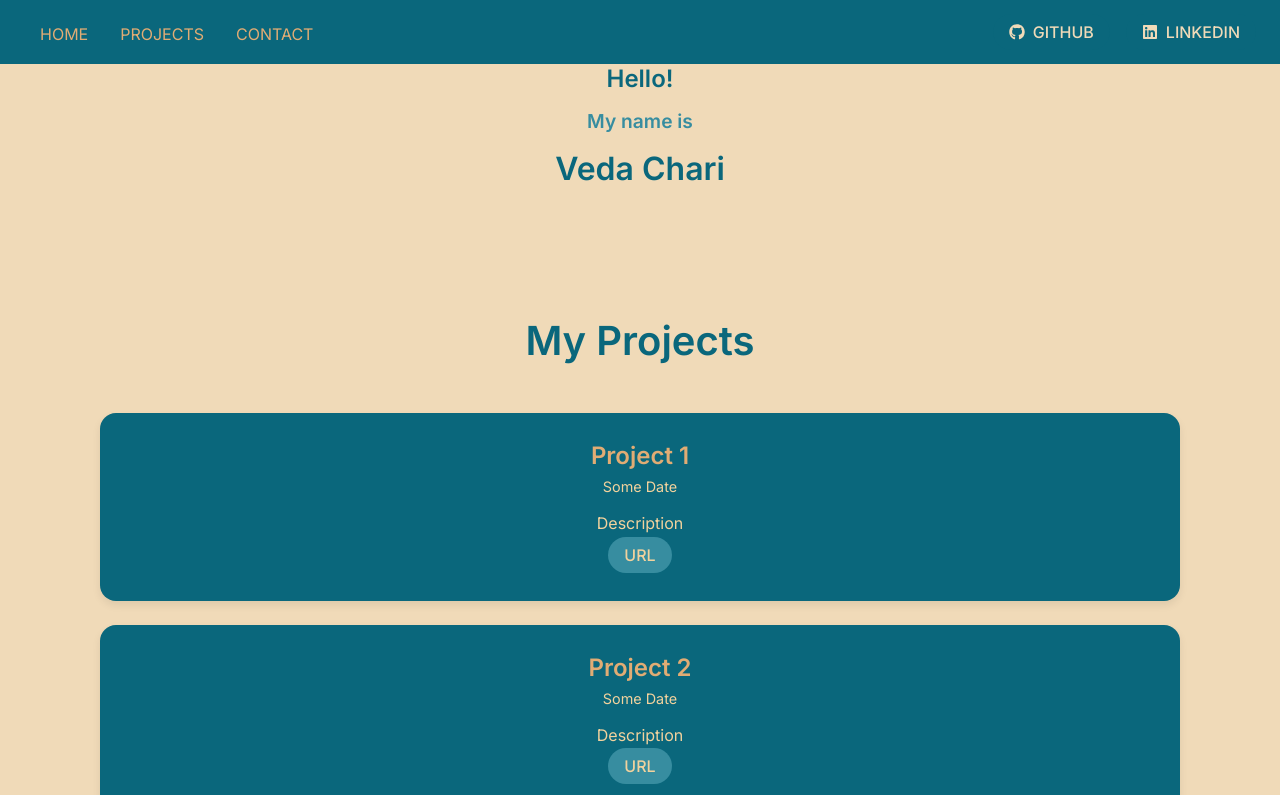
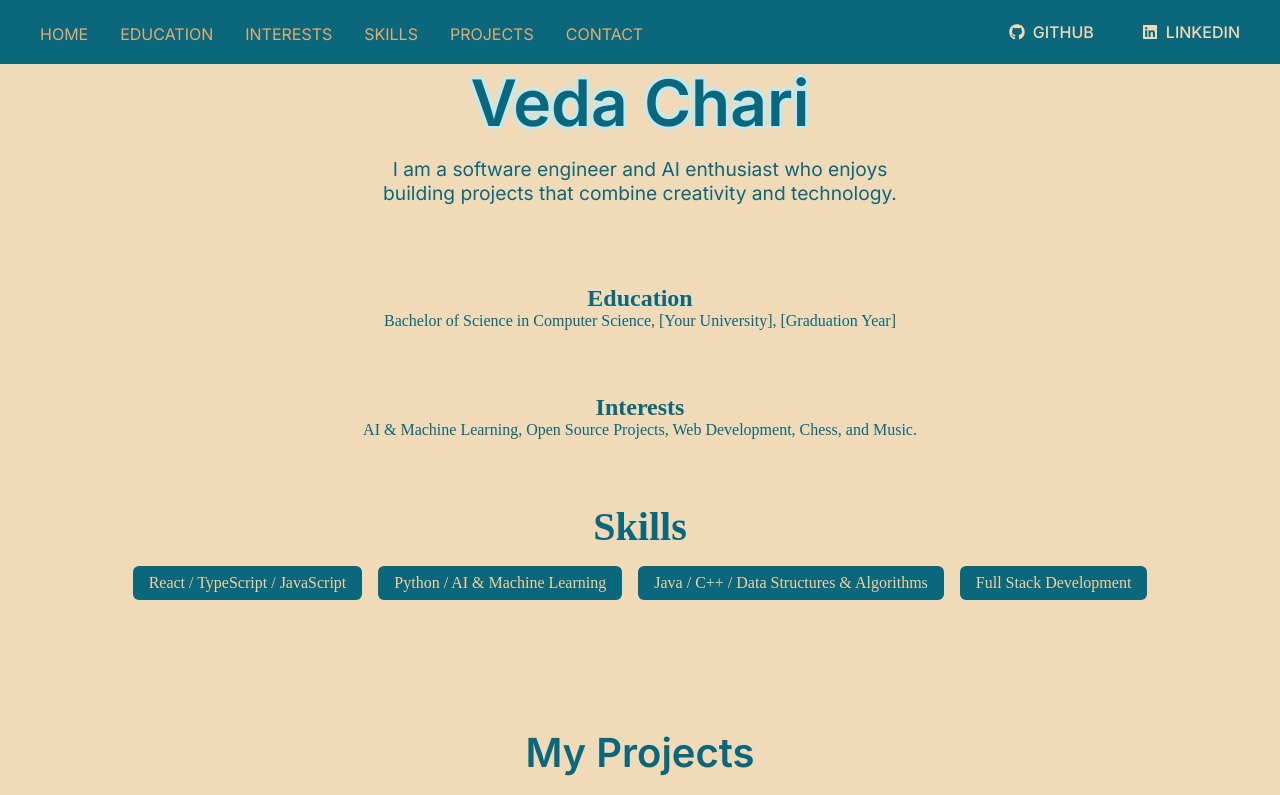
Before and after one commit to vedachari/vedachari.github.io, a React (Vite) app: page / in a window 1280 px wide. Shown: the top 795 px of the page. Built offline with nearby package versions, Linux system fonts and the light colour scheme.

Commit message:
added education, itnerests, and skills

```diff
--- a/src/App.tsx
+++ b/src/App.tsx
@@ -4,6 +4,9 @@ import Home from "./pages/Home";
 import Projects from "./pages/projects";
 import Contact from "./pages/Contact";
 import Page from "./components/Page";
+import Skills from "./pages/Skills";
+import Education from "./pages/Education";
+import Interests from "./pages/Interests";
 import "./App.css";
 
 function App() {
@@ -12,6 +15,15 @@ function App() {
         <Navbar />
         <section id="home">
           <Home />
+        </section>
+        <section id = "education">
+          <Education/>
+        </section>
+        <section id = "interests">
+          <Interests/>
+        </section>
+        <section id = "skills">
+          <Skills/>
         </section>
         <section id="projects">
           <Projects />
--- a/src/components/Navbar.tsx
+++ b/src/components/Navbar.tsx
@@ -36,6 +36,9 @@ function Navbar() {
       <div className="navbar-container">
         <ul className="navbar-menu">
           <li><a href="#home">Home</a></li>
+          <li><a href="#education">Education</a></li>
+          <li><a href="#interests">Interests</a></li>
+          <li><a href="#skills">Skills</a></li>
           <li><a href="#projects">Projects</a></li>
           <li><a href="#contact">Contact</a></li>
         </ul>
@@ -66,6 +69,9 @@ function Navbar() {
 
         <ul className={`navbar-mobile-menu ${isOpen ? 'active' : ''}`} ref={menuRef}>
         <li><a href="#home" onClick={closeMenu}>Home</a></li>
+        <li><a href="#education" onClick={closeMenu}>Education</a></li>
+        <li><a href="#interests" onClick={closeMenu}>Interests</a></li>
+        <li><a href="#skills" onClick={closeMenu}>Skills</a></li>
         <li><a href="#projects" onClick={closeMenu}>Projects</a></li>
         <li><a href="#contact" onClick={closeMenu}>Contact</a></li>
         <li>
--- /dev/null
+++ b/src/pages/Education.tsx
@@ -0,0 +1,14 @@
+// src/pages/Home.tsx
+import React from "react";
+import "../styles/Education.css";
+
+const Education: React.FC = () => {
+  return (
+      <div id="education" className="home-education">
+        <h2 className="section-title">Education</h2>
+        <p>Bachelor of Science in Computer Science, [Your University], [Graduation Year]</p>
+      </div>
+  );
+};
+
+export default Education;
--- a/src/pages/Home.tsx
+++ b/src/pages/Home.tsx
@@ -1,16 +1,19 @@
+// src/pages/Home.tsx
 import React from "react";
-import "../styles/Projects.css";
 import "../styles/Home.css";
 
 const Home: React.FC = () => {
   return (
-        <>
-          <div className="home">
-            <h1 className="home-title">Hello!</h1>
-            <h2 className="home-subtitle">My name is</h2>
-            <h1 className="home-name">Veda Chari</h1>
-          </div>
-        </>
+    <div className="home-section">
+
+      {/* Intro Section */}
+      <section id="home" className="home-intro">
+        <h1 className="home-title">Veda Chari</h1>
+        <p className="home-subtitle">
+          I am a software engineer and AI enthusiast who enjoys building projects that combine creativity and technology.
+        </p>
+      </section>
+    </div>
   );
 };
 
--- /dev/null
+++ b/src/pages/Interests.tsx
@@ -0,0 +1,16 @@
+// src/pages/Home.tsx
+import React from "react";
+import "../styles/Interests.css";
+
+const Interests: React.FC = () => {
+  return (
+      <div id="interests" className="home-interests">
+        <h2 className="section-title">Interests</h2>
+        <p>
+          AI & Machine Learning, Open Source Projects, Web Development, Chess, and Music.
+        </p>
+      </div>
+  );
+};
+
+export default Interests;
--- /dev/null
+++ b/src/pages/Skills.tsx
@@ -0,0 +1,19 @@
+// src/pages/Home.tsx
+import React from "react";
+import "../styles/Skills.css";
+
+const Skills: React.FC = () => {
+  return (
+    <div id="skills" className="home-skills">
+        <h2 className="skills-title">Skills</h2>
+        <ul className="skills-list">
+          <li>React / TypeScript / JavaScript</li>
+          <li>Python / AI & Machine Learning</li>
+          <li>Java / C++ / Data Structures & Algorithms</li>
+          <li>Full Stack Development</li>
+        </ul>
+      </div>
+  );
+};
+
+export default Skills;
--- a/src/styles/Contact.css
+++ b/src/styles/Contact.css
@@ -10,7 +10,7 @@
 
 .contact-title {
   font-size: 2.5rem;
-  font-weight: bold;
+  font-weight: 700;
   margin-bottom: 1rem;
   text-align: center;
 }
--- /dev/null
+++ b/src/styles/Education.css
@@ -0,0 +1,5 @@
+.home-education{
+  /* padding: 6rem 2rem; */
+  text-align: center;
+  color: var(--primary-dark);
+}
--- a/src/styles/Home.css
+++ b/src/styles/Home.css
@@ -8,13 +8,28 @@
 
 .home-title {
   font-family: 'Inter', sans-serif;
+  font-size: 4rem;
+  font-weight: 900;
   color: var(--primary-dark);
+
+  /* Outline via multiple shadows */
+  text-shadow:
+    -2px -2px 0 var(--primary-light),
+     2px -2px 0 var(--primary-light),
+    -2px  2px 0 var(--primary-light),
+     2px  2px 0 var(--primary-light),
+     0 0 6px var(--primary-light);
+
   text-align: center;
 }
 
+
+
+
 .home-subtitle {
-  color: var(--primary-med);
+  color: var(--primary-dark);
   font-size: 1.2rem;
+  max-width: 600px;
   padding: 1rem;
   text-align: center;
 }
@@ -25,3 +40,19 @@
   color: var(--primary-dark);
   text-align: center;
 }
+
+.home-section {
+  width: 100%;
+  color: #f8f8f8;
+  font-family: 'Inter', sans-serif;
+}
+
+/* Intro Section */
+.home-intro {
+  display: flex;
+  flex-direction: column;
+  justify-content: flex-start;
+  align-items: center;
+  padding-top: var(--navbar-height);
+  text-align: center;
+}
--- /dev/null
+++ b/src/styles/Interests.css
@@ -0,0 +1,5 @@
+.home-interests {
+  /* padding: 6rem 2rem; */
+  text-align: center;
+  color: var(--primary-dark);
+}
--- /dev/null
+++ b/src/styles/Skills.css
@@ -0,0 +1,26 @@
+/* Skills */
+.skills-title{
+    color: var(--primary-dark);
+    font-size: 2.5rem;
+    font-weight: 700;
+    margin-bottom: 1rem;
+    text-align: center;
+}
+.home-skills{
+  text-align: center;
+  color: var(--secondary-med);
+}
+.skills-list {
+  list-style: none;
+  padding: 0;
+  display: flex;
+  flex-wrap: wrap;
+  justify-content: center;
+  gap: 1rem;
+}
+
+.skills-list li {
+  background-color: var(--primary-dark);
+  padding: 0.5rem 1rem;
+  border-radius: 6px;
+}
```
